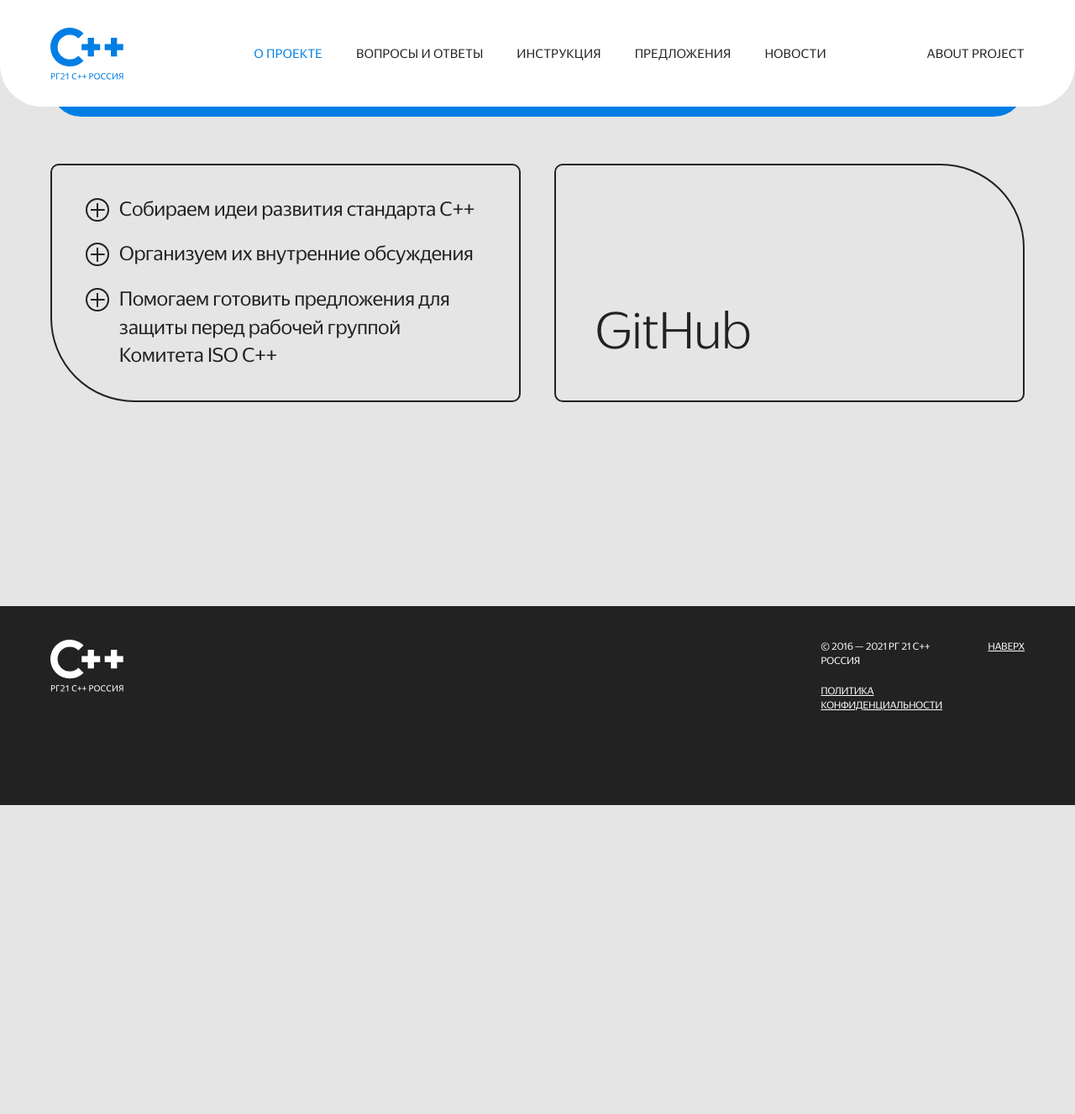
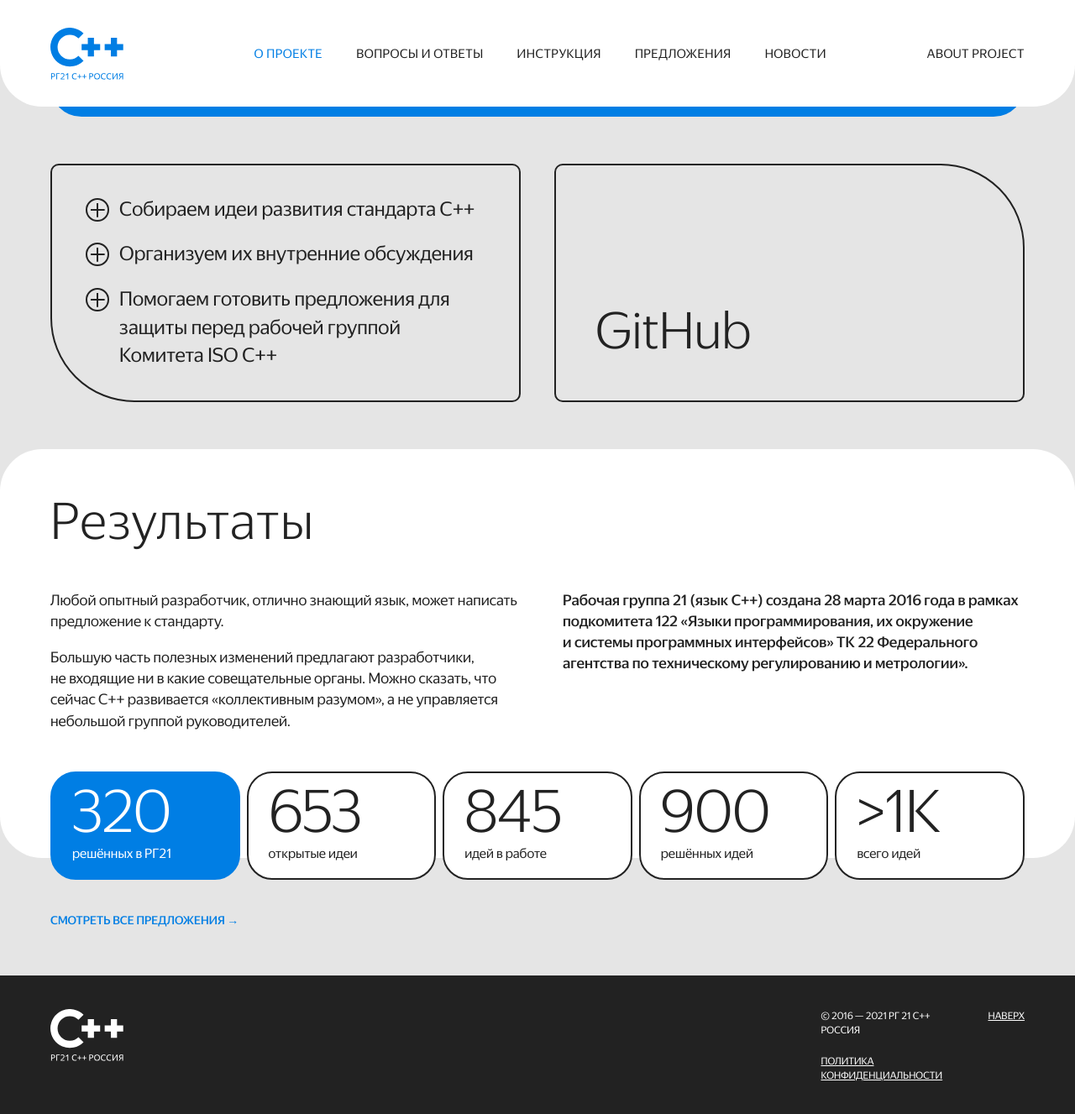
Before and after one commit to cpp-ru/cpp-ru.github.io, a Jekyll site: the page built from index.html, in a window 1280 px wide and 1400 px high, scrolled down 441 px. Shown: the top 1327 px of the window at 84% size. Built offline with Jekyll 4.4.1, drawn with Linux system fonts in a browser that asks for light colours.

Commit message:
Home Results block

```diff
--- a/_data/page_index.json
+++ b/_data/page_index.json
@@ -16,6 +16,39 @@
         "url": "https://github.com/cpp-ru",
         "text": "GitHub"
       }
+    },
+    "results": {
+      "heading": "Результаты",
+      "text": {
+        "col1": "Любой опытный разработчик, отлично знающий язык, может написать предложение к&nbsp;стандарту.\n\nБольшую часть полезных изменений предлагают разработчики, не&nbsp;входящие ни&nbsp;в&nbsp;какие совещательные органы. Можно сказать, что сейчас&nbsp;C++ развивается &laquo;коллективным разумом&raquo;, а&nbsp;не&nbsp;управляется небольшой группой руководителей.",
+        "col2": "Рабочая группа&nbsp;21 (язык&nbsp;С++) создана 28&nbsp;марта 2016 года в&nbsp;рамках подкомитета 122 &laquo;Языки программирования, их&nbsp;окружение и&nbsp;системы программных интерфейсов&raquo; ТК&nbsp;22&nbsp;Федерального агентства по&nbsp;техническому регулированию и&nbsp;метрологии&raquo;."
+      },
+      "list": [
+        {
+          "title": "320",
+          "text": "решённых в&nbsp;РГ21"
+        },
+        {
+          "title": "653",
+          "text": "открытые идеи"
+        },
+        {
+          "title": "845",
+          "text": "идей в&nbsp;работе"
+        },
+        {
+          "title": "900",
+          "text": "решённых идей"
+        },
+        {
+          "title": "&gt;1K",
+          "text": "всего идей"
+        }
+      ],
+      "cta": {
+        "url": "/proposals",
+        "text": "Смотреть все предложения →"
+      }
     }
   }
 }
--- /dev/null
+++ b/_includes/home-results.html
@@ -0,0 +1,49 @@
+{% assign fields = site.data.page_index.fields.results %}
+<div class="home-results">
+  <div class="home-results__inset">
+    <div class="home-results__container container">
+      <h1 class="home-results__heading heading-h2">
+        {{ fields.heading | markdownify | remove: '<p>' | remove: '</p>' }}
+      </h1>
+      <div class="home-results__cols">
+        <div class="home-results__col home-results__col_l">
+          {{ fields.text.col1 | markdownify }}
+        </div>
+        <div class="home-results__col home-results__col_r">
+          {{ fields.text.col2 | markdownify }}
+        </div>
+      </div>
+      <div class="home-results__list-wrap">
+        <ul class="home-results__list">
+          {% for item in fields.list %}
+          <li class="home-results__goals-item">
+            <div class="home-results__goals-item-inset">
+              <strong class="home-results__goals-item-title">
+                {{ item.title | markdownify | remove: '<p>' | remove: '</p>' }}
+              </strong>
+              <span class="home-results__goals-item-text">
+                {{ item.text | markdownify | remove: '<p>' | remove: '</p>' }}
+              </span>
+            </div>
+          </li>
+          {% endfor %}
+          <li class="home-results__goals-item home-results__goals-item_cta">
+            <a href="{{ site.baseurl }}{{ item.url }}" class="home-results__cta-link">
+              {{ fields.cta.text | markdownify | remove: '<p>' | remove: '</p>' }}
+            </a>
+          </li>
+        </ul>
+      </div>
+      <div class="home-results__text-addon">
+        {{ fields.text.col2 | markdownify }}
+      </div>
+    </div>
+  </div>
+  <div class="home-results__container container">
+    <div class="home-results__cta">
+      <a href="{{ site.baseurl }}{{ item.url }}" class="home-results__cta-link">
+        {{ fields.cta.text | markdownify | remove: '<p>' | remove: '</p>' }}
+      </a>
+    </div>
+  </div>
+</div>
--- /dev/null
+++ b/_sass/blocks/_home-results.scss
@@ -0,0 +1,176 @@
+.home-results {
+  margin: 55px 0;
+}
+
+.home-results__inset {
+  max-width: $width-container;
+  margin: 0 auto;
+  padding: 50px 0;
+  background: #fff;
+  border-radius: 50px;
+
+  @include breakpoint-lo($small-viewport) {
+    padding: 40px 0;
+    border-radius: 20px;
+  }
+
+  @include breakpoint-lo($smaller-viewport) {
+    padding: 40px 0 20px;
+  }
+}
+
+/* Text */
+
+.home-results__cols {
+  display: flex;
+  flex-flow: row wrap;
+  align-items: flex-start;
+  justify-content: space-between;
+  margin: -15px 0 0;
+}
+
+.home-results__col {
+  width: 50%;
+
+  &_r {
+    padding-left: 30px;
+    font-weight: 500;
+
+    @include breakpoint-lo($small-viewport) {
+      padding-left: 0;
+    }
+
+    @include breakpoint-lo($smaller-viewport) {
+      display: none;
+    }
+  }
+
+  @include breakpoint-lo($small-viewport) {
+    width: 100%;
+  }
+}
+
+/* List */
+
+.home-results__list-wrap {
+  margin: 30px 0 -80px;
+
+  @include breakpoint-lo($smaller-viewport) {
+    margin: 15px 0 30px;
+  }
+}
+
+.home-results__list {
+  display: flex;
+  flex-flow: row nowrap;
+  align-items: stretch;
+  justify-content: space-between;
+  list-style: none;
+  margin: -4px;
+  padding: 0;
+
+  @include breakpoint-lo($medium-viewport) {
+    flex-wrap: wrap;
+  }
+
+  @include breakpoint-lo($smaller-viewport) {
+    margin: -10px;
+  }
+}
+
+.home-results__goals-item {
+  flex-grow: 1;
+  flex-shrink: 1;
+  width: 100%;
+  margin: 4px 0;
+  padding: 0 4px;
+
+  &_cta {
+    display: none;
+
+    @include breakpoint-lo($smaller-viewport) {
+      align-self: center;
+      display: block;
+    }
+  }
+
+  @include breakpoint-lo($medium-viewport) {
+    width: 50%;
+    margin: 10px 0;
+    padding: 0 10px;
+  }
+
+  @include breakpoint-lo($smaller-viewport) {
+    flex-grow: 0;
+  }
+}
+
+.home-results__goals-item-inset {
+  height: 100%;
+  padding: 10px 24px 18px;
+  background: #fff;
+  border: solid 2px $color-text;
+  border-radius: 30px;
+
+  .home-results__goals-item:first-child & {
+    color: #fff;
+    background: $color-brand-blue;
+    border-color: $color-brand-blue;
+  }
+
+  @include breakpoint-lo($smaller-viewport) {
+    padding: 9px 20px 13px;
+  }
+}
+
+.home-results__goals-item-title {
+  display: block;
+  font-weight: 300;
+  font-size: 72px;
+  line-height: 1;
+
+  @include breakpoint-lo($smaller-viewport) {
+    font-size: 32px;
+  }
+}
+
+.home-results__goals-item-text {
+  font-size: 16px;
+
+  @include breakpoint-lo($smaller-viewport) {
+    font-size: 12px;
+  }
+}
+
+/* CTA */
+
+.home-results__cta {
+  margin: 60px 0 0;
+
+  @include breakpoint-lo($smaller-viewport) {
+    display: none;
+  }
+}
+
+.home-results__cta-link {
+  font-weight: 500;
+  font-size: 14px;
+  text-transform: uppercase;
+
+  @include breakpoint-lo($smaller-viewport) {
+    display: inline-block;
+    max-width: 170px;
+    font-size: 12px;
+    text-decoration: underline;
+  }
+}
+
+/* Addon text */
+
+.home-results__text-addon {
+  display: none;
+
+  @include breakpoint-lo($smaller-viewport) {
+    display: block;
+  }
+}
--- a/_sass/common/_scaffolding.scss
+++ b/_sass/common/_scaffolding.scss
@@ -47,7 +47,7 @@ h1 {
 }
 
 p {
-  margin: 1.5em 0;
+  margin: 1em 0;
 }
 
 a {
--- a/assets/css/styles.scss
+++ b/assets/css/styles.scss
@@ -24,3 +24,4 @@ $label: "{{ site.title }}";
 
 @import "blocks/error-content";
 @import "blocks/home-hero";
+@import "blocks/home-results";
--- a/index.html
+++ b/index.html
@@ -6,3 +6,4 @@ ogTitle:
 slug: home
 ---
 {% include home-hero.html %}
+{% include home-results.html %}
```
